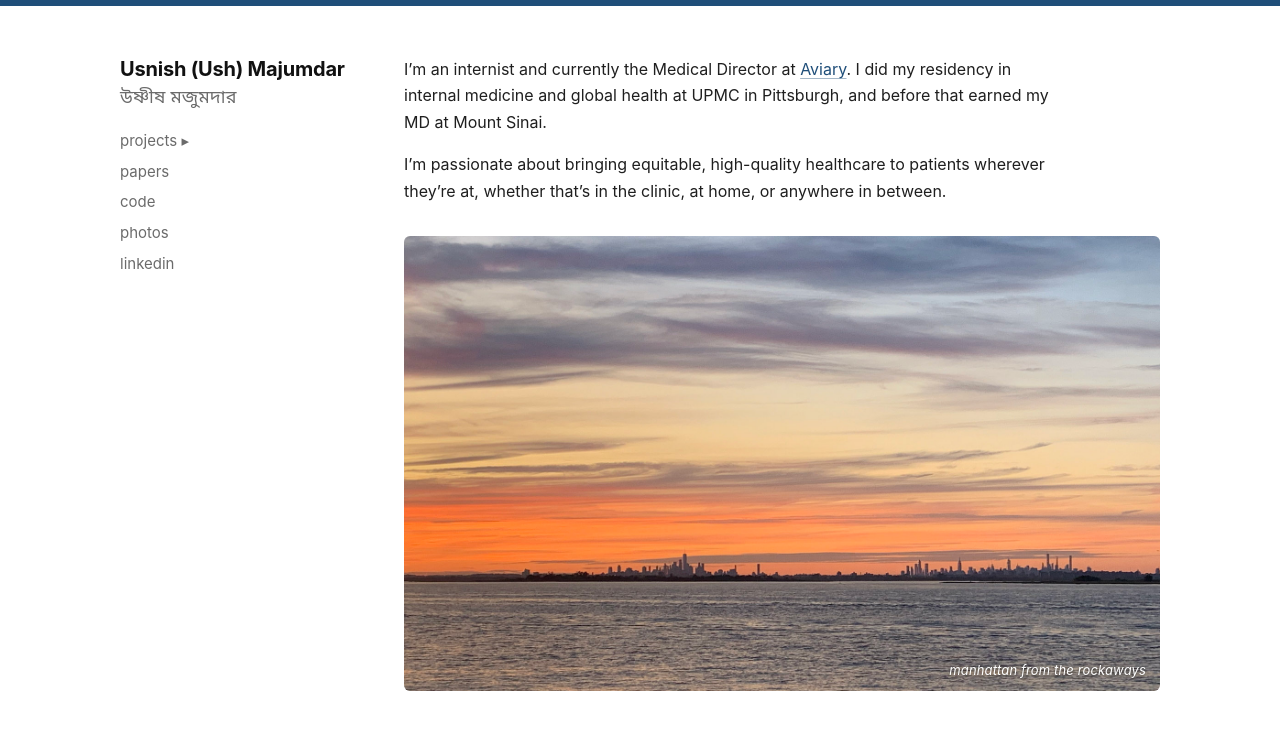
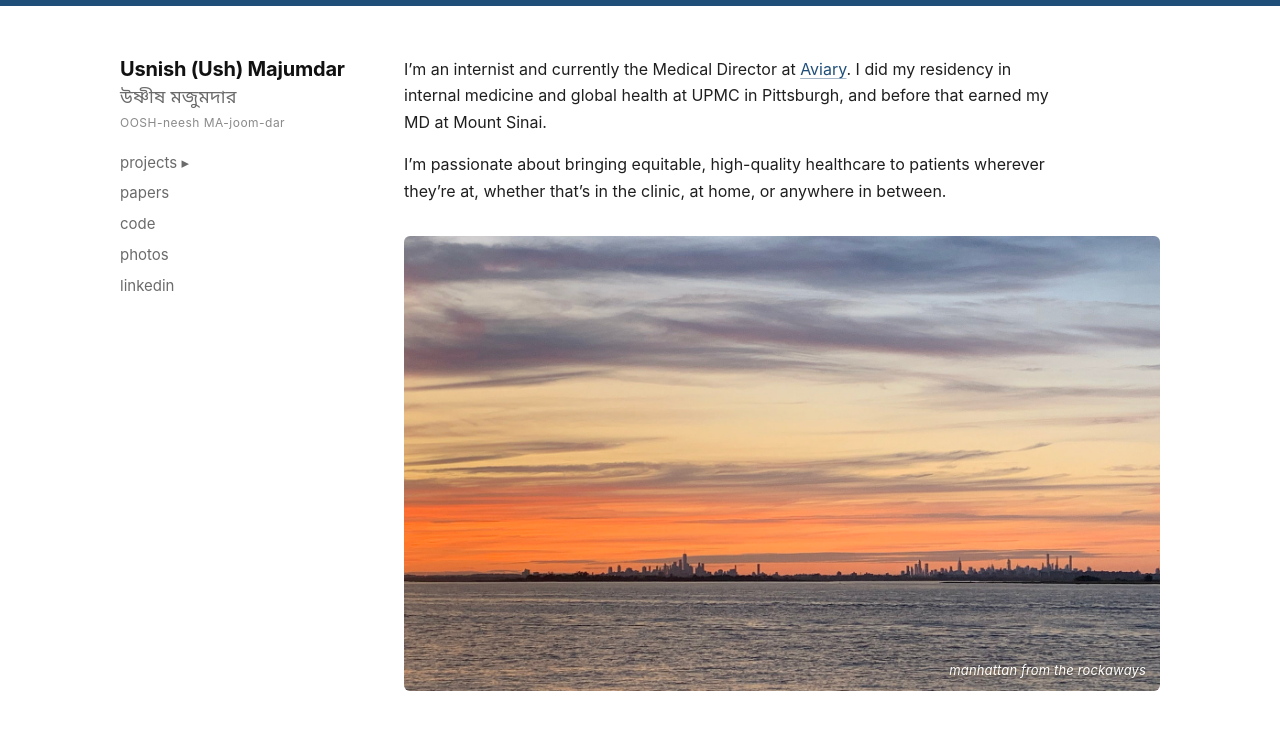
Before and after one commit to usnish/usnish.github.io, a Jekyll site: the page built from index.md, in a window 1280 px wide. Shown: the top 730 px of the page. Built offline with Jekyll 4.4.1, drawn with Linux system fonts in a browser that asks for light colours.

Commit message:
Add phonetic spelling under Bengali name
Co-Authored-By: Claude Opus 5.5 <noreply@anthropic.com>

```diff
--- a/_includes/sidebar.html
+++ b/_includes/sidebar.html
@@ -5,6 +5,7 @@ biochemical-pathways-poster project site) render the same sidebar.
 {%- endcomment -%}
 <div id="logo"><a href="/">Usnish (Ush) Majumdar</a></div>
 <div class="name-bn" lang="bn">উষ্ণীষ মজুমদার</div>
+<div class="name-phonetic" title="/uʃ.niʃ mɔ.dʒum.dar/">OOSH-neesh MA-joom-dar</div>
 <nav aria-label="Main">
 <ul class="nav">
   <li>
--- a/css/main.css
+++ b/css/main.css
@@ -81,6 +81,12 @@ img { border-radius: 6px; }
   line-height: 1.3;
   letter-spacing: 0.01em;
   color: #6b6b6b;
+}
+.name-phonetic {
+  margin-top: 2px;
+  font-size: 12px;
+  letter-spacing: 0.04em;
+  color: #8a8a8a;
 }
 
 ul.nav {
```
